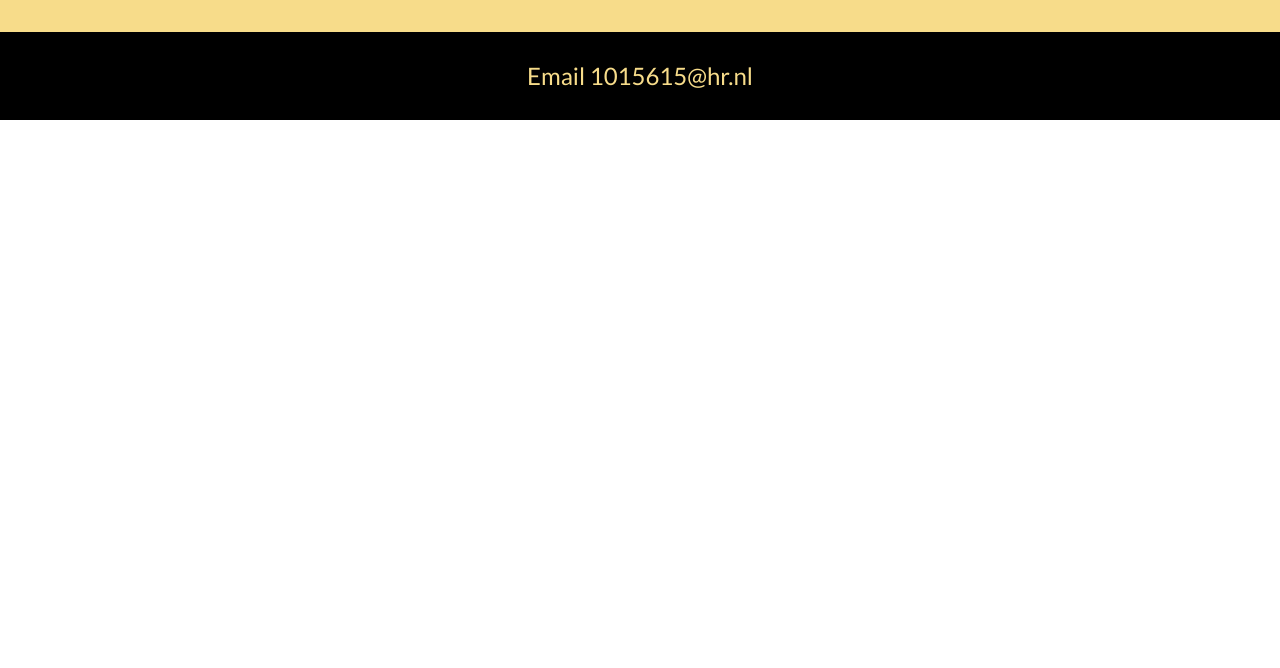
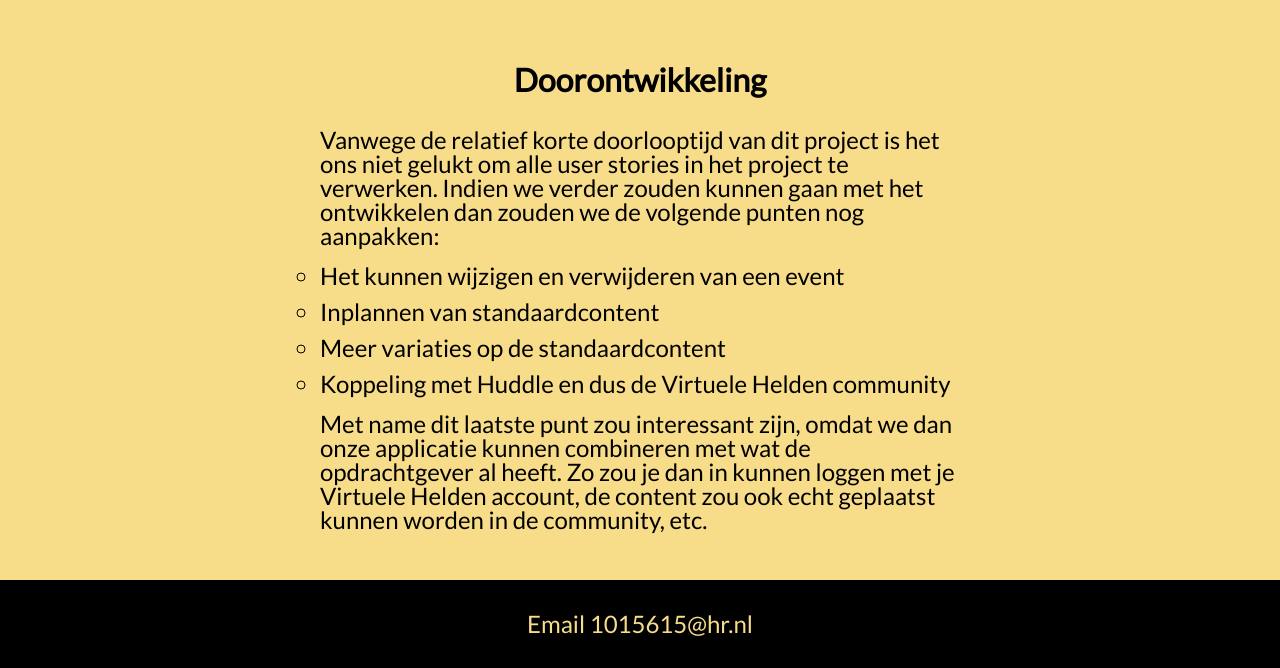
Before and after one commit to jelmerrosdorf/medialab_onepager, a website: page index.html in a window 1280 px wide. Shown: the part 8404-9072 px from the top of the page. Before the commit the page ends 8524 px from the top, so only its background shows below. Drawn offline with nearby package versions, Linux system fonts and the light colour scheme; files that its build step writes are made by us from their sources.

Commit message:
Add doorontwikkeling text

```diff
--- a/css/_styles.scss
+++ b/css/_styles.scss
@@ -336,8 +336,7 @@ body {
 
   .concept__ul p {
     margin-bottom: 16px;
-    font-weight: 600;
-    text-align: center;
+    text-align: start;
   }
 
   .concept__li {
@@ -348,3 +347,7 @@ body {
     width: 100%;
     margin-top: 32px;
   }
+
+  .concept__li--text {
+    margin-top: 16px;
+  }
--- a/index.html
+++ b/index.html
@@ -222,7 +222,24 @@
                     <video class="concept__video" width="100%" height="100%" controls>
                         <source src="" type="video/mp4">
                     </video>
-                    </div>
+                </div>
+            </div>
+        </section>
+        <section class="concepts">
+            <div class="concept">
+                <h2 class="concept__header">
+                    Doorontwikkeling
+                </h2>
+                <div class="concept__content">
+                    <ul class="concept__ul">
+                        <p> Vanwege de relatief korte doorlooptijd van dit project is het ons niet gelukt om alle user stories in het project te verwerken. Indien we verder zouden kunnen gaan met het ontwikkelen dan zouden we de volgende punten nog aanpakken: </p>
+                        <li class="concept__li"> Het kunnen wijzigen en verwijderen van een event</li>
+                        <li class="concept__li"> Inplannen van standaardcontent</li>
+                        <li class="concept__li"> Meer variaties op de standaardcontent</li>
+                        <li class="concept__li"> Koppeling met Huddle en dus de Virtuele Helden community</li>
+                        <p class="concept__li--text">Met name dit laatste punt zou interessant zijn, omdat we dan onze applicatie kunnen combineren met wat de opdrachtgever al heeft. Zo zou je dan in kunnen loggen met je Virtuele Helden account, de content zou ook echt geplaatst kunnen worden in de community, etc.</p>
+                    </ul>
+                </div>
             </div>
         </section>
     </main>
```
